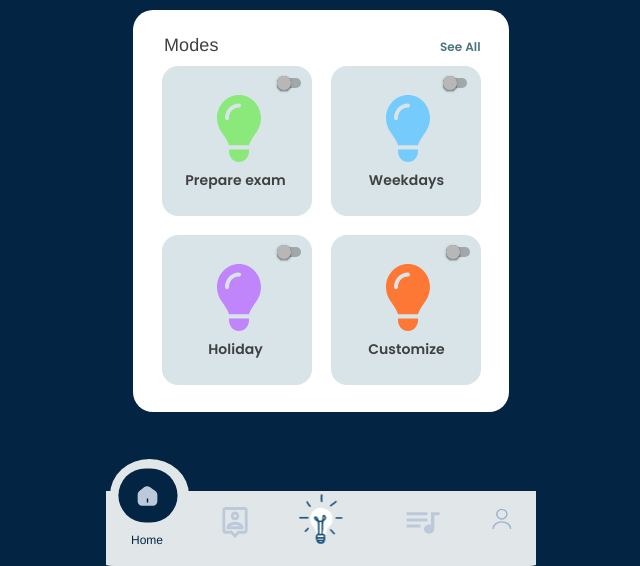
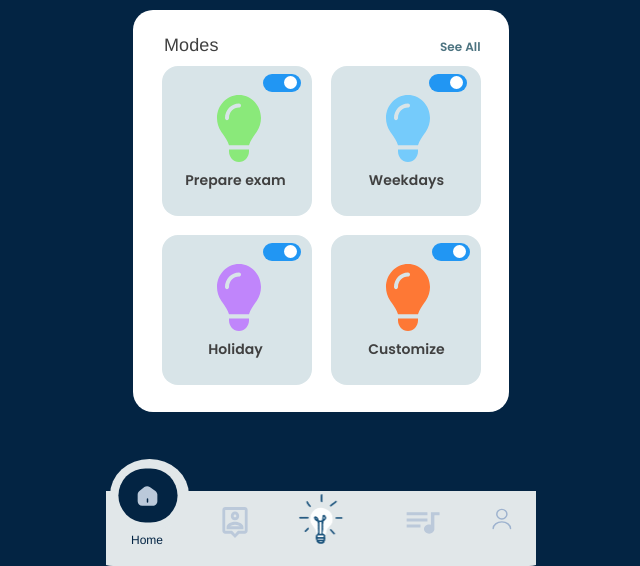
Before and after one commit to OlivCh/smartlight-web, a plain HTML site: page index.html in a window 1280 px wide. Shown: the part 340-906 px from the top of the page, without its empty margins (319-959 px from the left). Drawn offline with nearby package versions, Linux system fonts and the light colour scheme; a web font is replaced by a local one.

Commit message:
adjust button and music name

```diff
--- a/homepage/style.css
+++ b/homepage/style.css
@@ -285,6 +285,7 @@
 }
 
 .frame-container .selection-control {
+ position: relative;
   align-items: flex-start;
   display: flex;
   gap: 804px;
@@ -536,3 +537,65 @@
   min-width: 24px;
   position: absolute;
 }
+
+/* Toggle */
+.switch {
+ position: absolute;
+  top: 0;
+  right: 0;
+  display: inline-block;
+  width: 38px;
+  height: 18px;
+}
+
+.switch input {
+  opacity: 0;
+  width: 0;
+  height: 0;
+}
+
+.slider {
+  position: absolute;
+  cursor: pointer;
+  top: 0;
+  left: 0;
+  right: 0;
+  bottom: 0;
+  background-color: #ccc;
+  -webkit-transition: .4s;
+  transition: .4s;
+}
+
+.slider:before {
+  position: absolute;
+  content: "";
+  height: 13px;
+  width: 13px;
+  left: 4px;
+  bottom: 3px;
+  background-color: white;
+  -webkit-transition: .4s;
+  transition: .4s;
+}
+
+input:checked+.slider {
+  background-color: #2196F3;
+}
+
+input:focus+.slider {
+  box-shadow: 0 0 1px #2196F3;
+}
+
+input:checked+.slider:before {
+  -webkit-transform: translateX(26px);
+  -ms-transform: translateX(26px);
+  transform: translateX(17px);
+}
+
+.slider.round {
+  border-radius: 34px;
+}
+
+.slider.round:before {
+  border-radius: 50%;
+}
--- a/index.html
+++ b/index.html
@@ -60,9 +60,10 @@
                 <div class="overlap-group-2">
                   <div class="selection-control">
                     <div class="overlap">
-                      <div class="rectangle"></div>
-                      <img class="elevation" src="/homepage/img/elevation.svg" alt="Elevation" />
-                      <img class="color" src="/homepage/img/color.svg" alt="Color" />
+                      <label class="switch">
+                        <input type="checkbox" checked>
+                        <span class="slider round"></span>
+                      </label>
                     </div>
                   </div>
                   <img
@@ -88,25 +89,28 @@
             <!-- buttons turn on different mode   -->
             <div class="selection-control-1 selection-control-4">
               <div class="overlap">
-                <div class="rectangle"></div>
-                <img src="/homepage/img/elevation-1.svg" alt="Elevation" />
-                <img class="color" src="/homepage/img/color.svg" alt="Color" />
+                <label class="switch">
+                  <input type="checkbox" checked>
+                  <span class="slider round"></span>
+                </label>
               </div>
             </div>
 
             <div class="selection-control-2 selection-control-4">
               <div class="overlap">
-                <div class="rectangle"></div>
-                <img src="/homepage/img/elevation-2.svg" alt="Elevation" />
-                <img class="color" src="/homepage/img/color.svg" alt="Color" />
+                <label class="switch">
+                  <input type="checkbox" checked>
+                  <span class="slider round"></span>
+                </label>
               </div>
             </div>
 
             <div class="selection-control-3 selection-control-4">
               <div class="overlap">
-                <div class="rectangle"></div>
-                <img src="/homepage/img/elevation-3.svg" alt="Elevation" />
-                <img class="color" src="/homepage/img/color.svg" alt="Color" />
+                <label class="switch">
+                  <input type="checkbox" checked>
+                  <span class="slider round"></span>
+                </label>
               </div>
             </div>
           </div>
```
Also changed, not shown: preset.html (+3 -3 lines).
